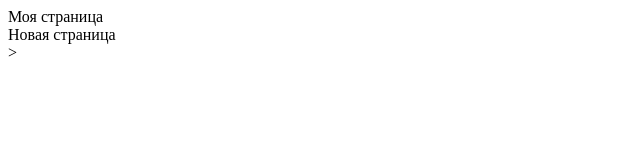
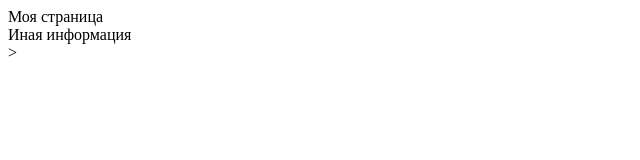
Before and after one commit to mmDDDi/rsschool-cv, a plain HTML site: page index.html in a window 1280 px wide. Shown: the full height of the page, 0-640 px from the left. Drawn offline with Linux system fonts and the light colour scheme.

Commit message:
fix: change page

```diff
--- a/index.html
+++ b/index.html
@@ -8,7 +8,7 @@
 </head>
 <body>
     <div>Моя страница</div>
-    <div>Новая страница</div>>
+    <div>Иная информация</div>>
 
 </body>
 </html>
```
